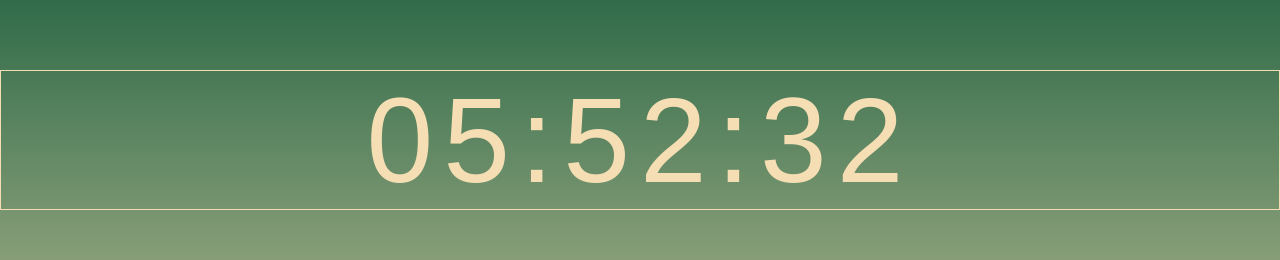
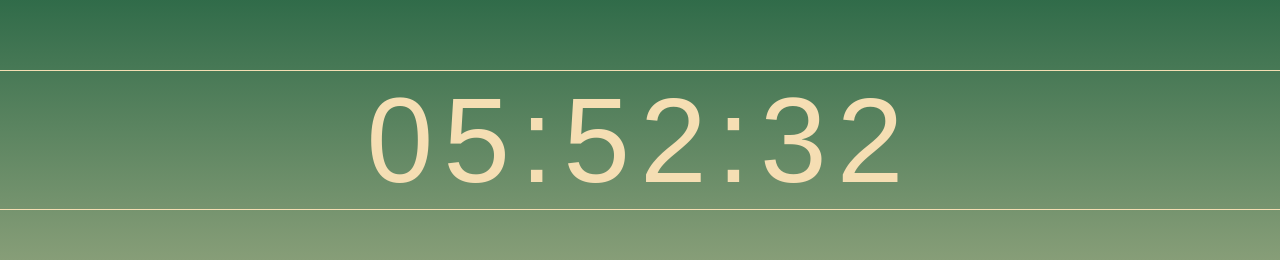
Before and after one commit to drobch/hexowatches, a plain HTML site: page index.html in a window 1280 px wide. Shown: the part 130-390 px from the top of the page. Drawn offline with Linux system fonts and the light colour scheme.

Commit message:
Update style.css

```diff
--- a/css/style.css
+++ b/css/style.css
@@ -13,7 +13,8 @@ body {
 }
 
 #clock {
-    border: 1px solid wheat;
+    border-top: 1px solid wheat;
+    border-bottom: 1px solid wheat;
     letter-spacing: 10px;
     text-align: center;
     font-weight: 300;
```
